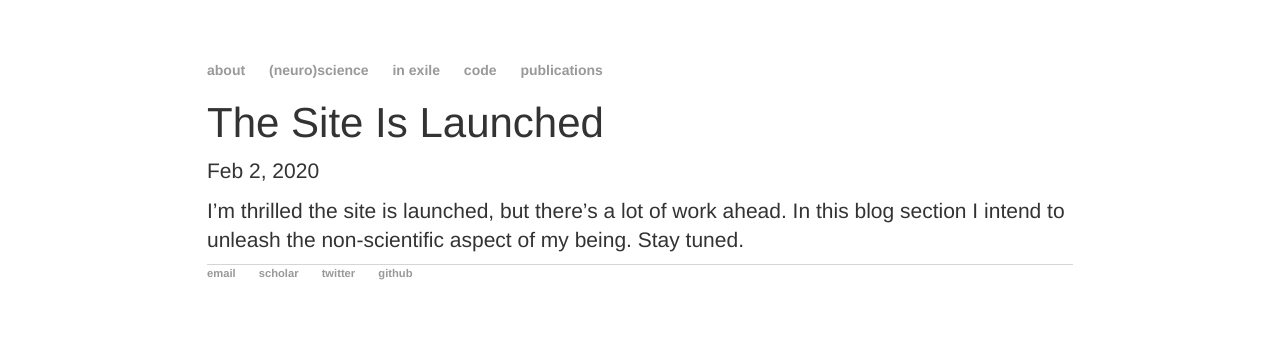
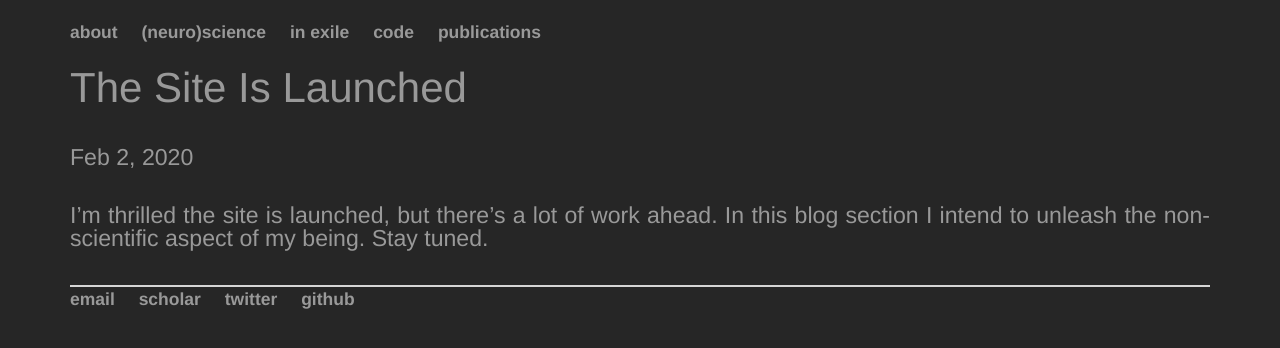
Before and after one commit to bartulem/bartulem.github.io, a Jekyll site: the page built from _posts/2020-02-02-bartulem-site-launched.md, in a window 1280 px wide. Shown: the top 348 px of the page. Built offline with Jekyll 4.4.1, drawn with Linux system fonts in a browser that asks for light colours.

Commit message:
Update main.css

```diff
--- a/css/main.css
+++ b/css/main.css
@@ -1,36 +1,54 @@
 body {
-    margin: 60px auto;
-    width: 70%;
+    margin: 20px auto;
+    background-color: rgb(38, 38, 38);
+    font-family:'Helvetica', 'HelveticaNeue', 'Arial', 'Sans-Serif';
+    color: rgb(153, 153, 153);
+}
+nav ul li, header ul li {
+    font-family:'Helvetica', 'HelveticaNeue', 'Arial', 'Sans-Serif';
+    font-size: 1.25em;
+    font-weight: bold;
 }
 nav ul, footer ul {
-    font-family:'Helvetica', 'Arial', 'Sans-Serif';
+    font-family:'Helvetica', 'HelveticaNeue', 'Arial', 'Sans-Serif';
     padding: 0px;
     list-style: none;
     font-weight: bold;
 }
 nav ul li, footer ul li {
+    margin-right: 20px;
     display: inline;
-    margin-right: 20px;
+    font-size: 1.25em;
+    font-weight: bold;
 }
 a {
     text-decoration: none;
-    color: #999;
+    color: rgb(153, 153, 153);
 }
 a:hover {
     text-decoration: underline;
 }
 h1 {
     font-size: 3em;
-    font-family:'Helvetica', 'Arial', 'Sans-Serif';
+    font-family:'Helvetica', 'HelveticaNeue', 'Arial', 'Sans-Serif';
 }
 p {
-    font-size: 1.5em;
-    line-height: 1.4em;
-    color: #333;
+    font-family:'Helvetica', 'HelveticaNeue', 'Arial', 'Sans-Serif';
+    font-style: normal;
+    font-size: 1.65em;
+    line-height: 1.0em;
+    margin-top: 35px;
+    margin-bottom: 35px;
+    text-align: justify;
+    text-justify: inter-word;
+}
+header {
+    border-bottom: none;
 }
 footer {
-    border-top: 1px solid #d5d5d5;
-    font-size: .8em;
+    margin-top: none;
+    border-top: 2.25px solid #d5d5d5;
+    font-size: 1.0em;
 }
 
 ul.posts {
```
